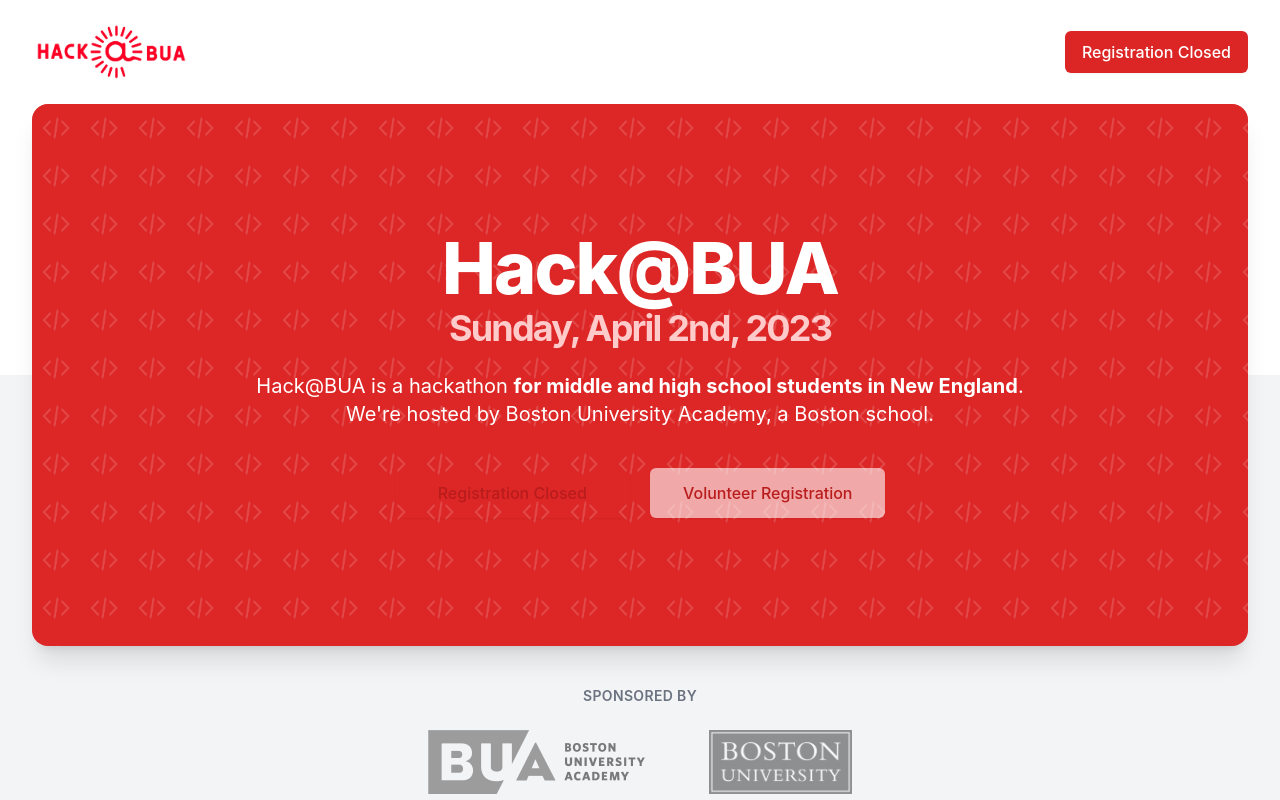
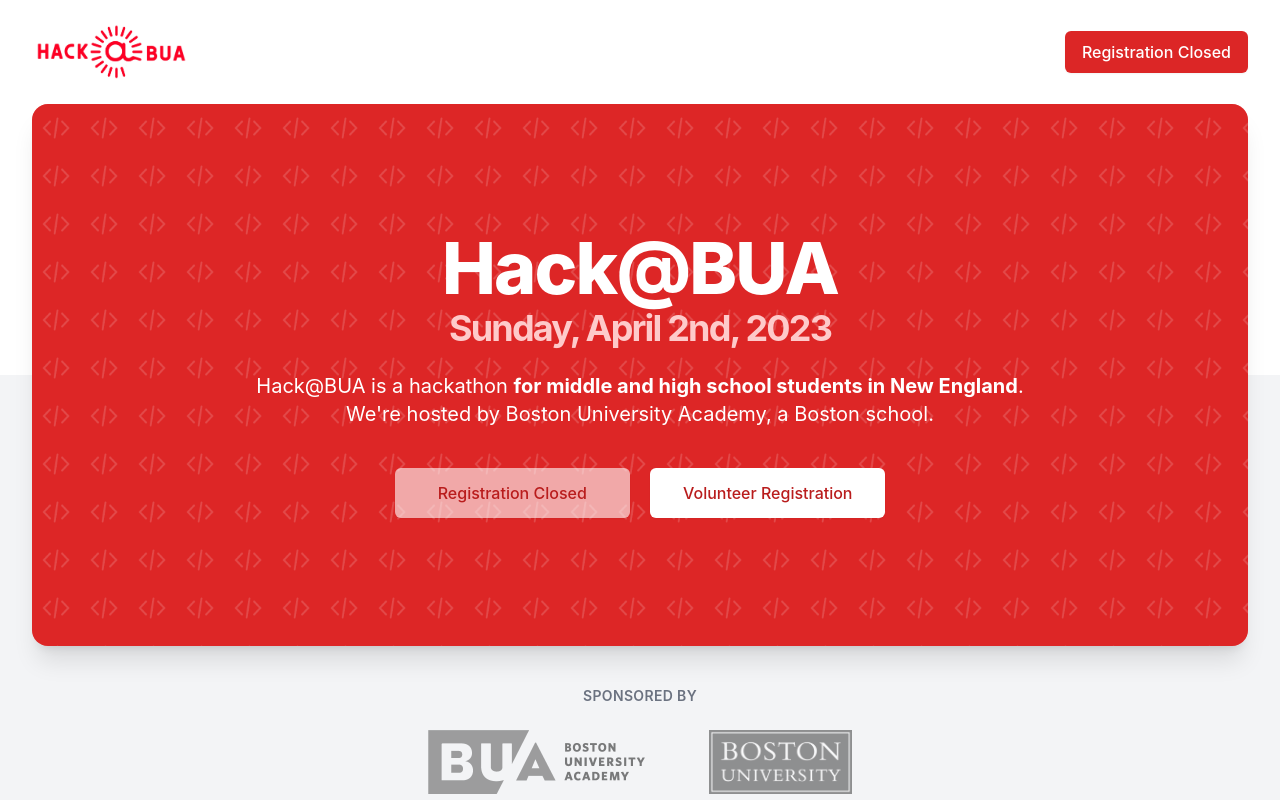
Before and after one commit to gaberomualdo/bua-hackathon-site, a React (Create React App) app: page / in a window 1280 px wide. Shown: the top 800 px of the page. Built offline with nearby package versions, Linux system fonts and the light colour scheme; a web font is replaced by a local one.

Commit message:
Update App.js

```diff
--- a/src/App.js
+++ b/src/App.js
@@ -136,13 +136,13 @@
                     <a
                       target="_blank"
                       rel="noreferrer"
-                      className="flex items-center justify-center px-4 py-3 border border-transparent text-base font-medium rounded-md shadow-sm text-red-700 bg-white-200 sm:px-8"
+                      className="flex items-center justify-center px-4 py-3 border border-transparent text-base font-medium rounded-md shadow-sm text-red-700 bg-white bg-opacity-60 hover:bg-opacity-60 sm:px-8"
                     >
                       Registration Closed
                     </a>
                     <a
                       href="https://forms.gle/zWjZEjJbKBD5RV78A"
-                      className="flex items-center justify-center px-4 py-3 border border-transparent text-base font-medium rounded-md shadow-sm text-red-700 bg-white bg-opacity-60 hover:bg-opacity-60 sm:px-8"
+                      className="flex items-center justify-center px-4 py-3 border border-transparent text-base font-medium rounded-md shadow-sm text-red-700 bg-white bg-opacity-100 hover:bg-opacity-60 sm:px-8"
                     >
                       Volunteer Registration
                     </a>
```
